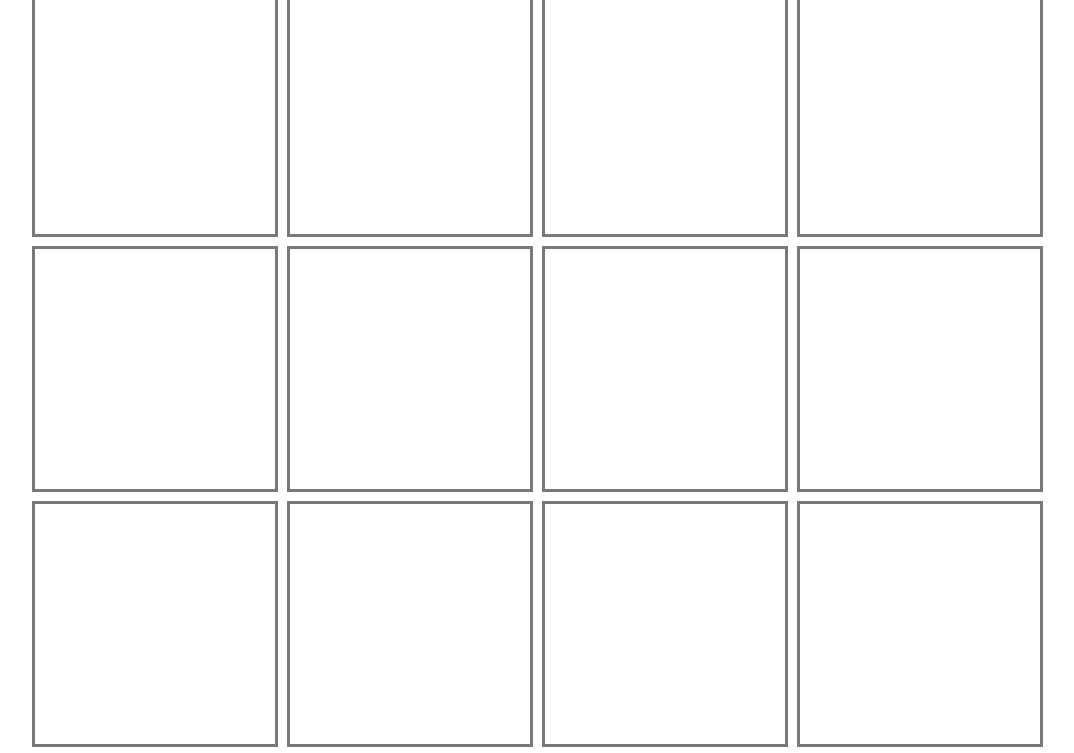
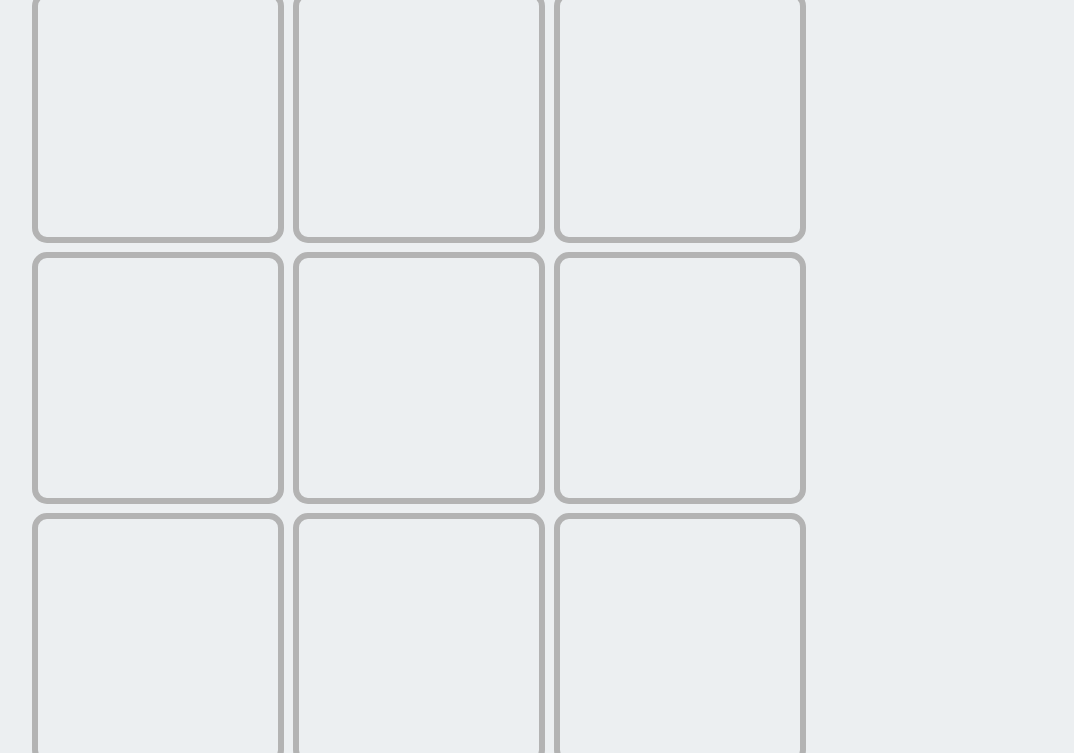
Before and after one commit to SiecTV/siectv.github.io, a plain HTML site: page index.html in a window 1280 px wide. Shown: the part 102-855 px from the top of the page, without its empty margins (165-1239 px from the left). Drawn offline with Linux system fonts and the light colour scheme.

Commit message:
Add files via upload

```diff
--- a/style.css
+++ b/style.css
@@ -8,24 +8,7 @@ body {
 	padding: 0;
 	width: auto;
 	height: auto;
-}
-
-.bg {
-	background-image: url(bg.jpg);
-	background-position: center;
-	background-repeat: no-repeat;
-	background-size: cover;
-	position: fixed;
-	height: 100vh;
-	width: 100vw;
-}
-
-.content {
-	  position: absolute;
-	  left: 50%;
-	  margin-top: 0px;
-	  transform: translateX(-50%);
-	  width: 100%;
+	background-color: #eceff1;
 }
 
 .clockbox {
@@ -49,12 +32,13 @@ body {
 .channel {
 	width: 240px;
 	height: 240px;
-	border: solid 3px rgb(88,88,88,0.8);
+	border: solid 6px #b3b3b3;
 	margin-top: 5px;
 	margin-left: 5px;
 	display: inline-grid;
+	border-radius: 15px;
 }
 
 .channel:hover {
-	border: solid 3px rgb(188,188,188,0.8);
+	border: solid  6px #0068e5;
 }
```
